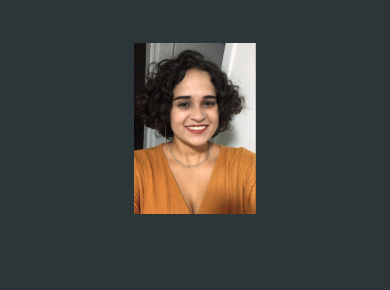
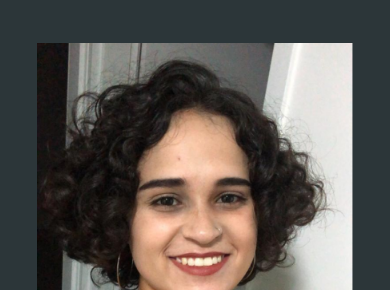
Before and after one commit to drebueno/portfolio, a plain HTML site: page index.html in a window 390 px wide. Shown: the part 84-374 px from the top of the page. Drawn offline with nearby package versions, Linux system fonts and the light colour scheme.

Commit message:
Add files via upload

```diff
--- a/style.css
+++ b/style.css
@@ -136,4 +136,8 @@ background-color: var(--cor-hover);
     .apresentacao__conteudo{
         width: auto;
     }
+
+    .apresentacao__imagem{
+        width: 90%;
+    }
 }
```
